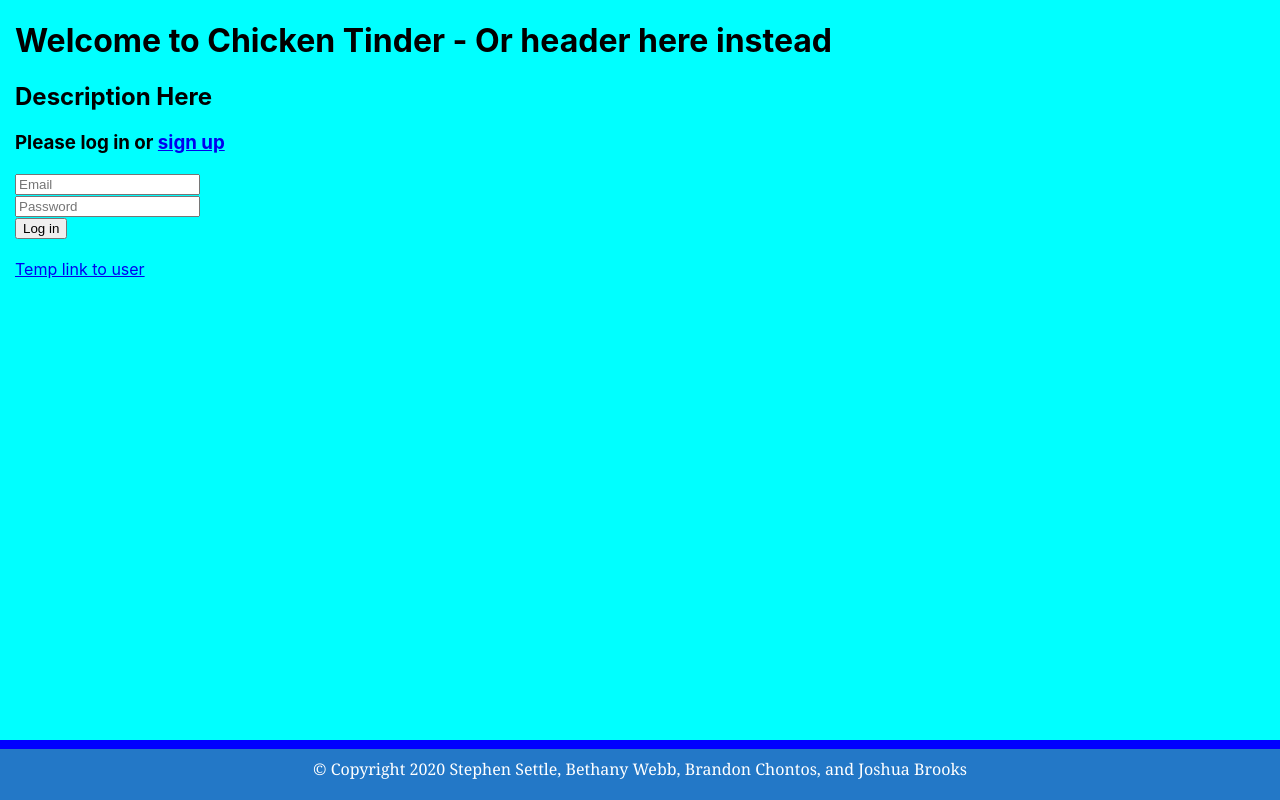
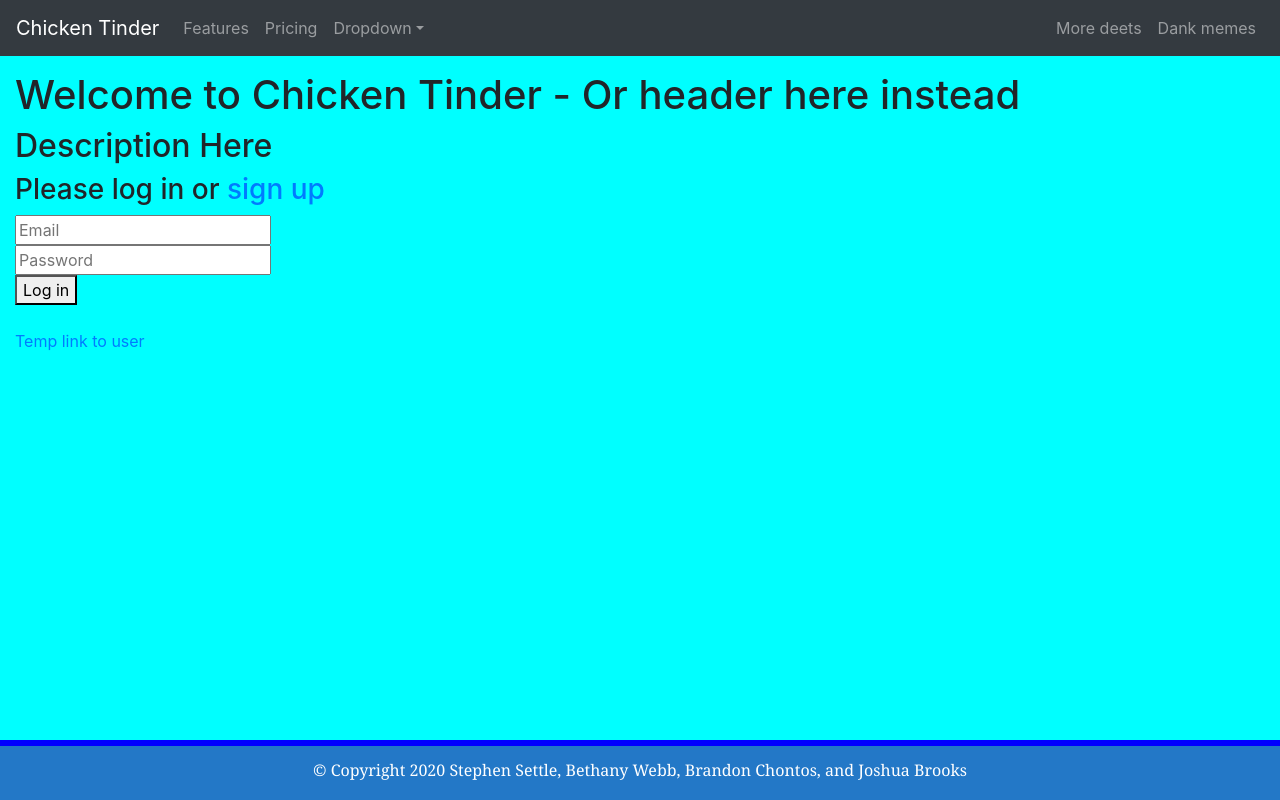
Before and after one commit to BethanyWebb/Final, a React (Create React App) app in the folder client/: page / in a window 1280 px wide. Built offline with nearby package versions, Linux system fonts and the light colour scheme.

Commit message:
Adding Navbar

```diff
--- a/client/package.json
+++ b/client/package.json
@@ -8,8 +8,10 @@
     "@testing-library/react": "^9.5.0",
     "@testing-library/user-event": "^7.2.1",
     "axios": "^0.19.2",
+    "bootstrap": "^4.5.0",
     "jwt-decode": "^2.2.0",
     "react": "^16.13.1",
+    "react-bootstrap": "^1.3.0",
     "react-dom": "^16.13.1",
     "react-router-dom": "^5.2.0",
     "react-scripts": "3.4.1",
--- a/client/public/index.html
+++ b/client/public/index.html
@@ -1,20 +1,22 @@
 <!DOCTYPE html>
 <html lang="en">
+
 <head>
   <meta charset="utf-8" />
   <link rel="icon" href="%PUBLIC_URL%/favicon.ico" />
   <meta name="viewport" content="width=device-width, initial-scale=1" />
   <meta name="theme-color" content="#000000" />
-    <meta
-      name="description"
-      content="Web site created using create-react-app"
-    />
+  <meta name="description" content="Web site created using create-react-app" />
   <link rel="apple-touch-icon" href="%PUBLIC_URL%/logo192.png" />
+  <link rel="stylesheet" href="https://maxcdn.bootstrapcdn.com/bootstrap/4.5.0/css/bootstrap.min.css"
+    integrity="sha384-9aIt2nRpC12Uk9gS9baDl411NQApFmC26EwAOH8WgZl5MYYxFfc+NcPb1dKGj7Sk" crossorigin="anonymous" />
   <link rel="manifest" href="%PUBLIC_URL%/manifest.json" />
   <title>Chicken Tinder</title>
 </head>
+
 <body>
   <noscript>You need to enable JavaScript to run this app.</noscript>
   <div id="root"></div>
 </body>
+
 </html>
--- a/client/src/components/Navbar/Navbar.js
+++ b/client/src/components/Navbar/Navbar.js
@@ -0,0 +1,35 @@
+import React from "react";
+import * as ReactBootStrap from "react-bootstrap";
+
+function MyNavbar() {
+    return (
+        <div className="App">
+            <ReactBootStrap.Navbar collapseOnSelect expand="lg" bg="dark" variant="dark">
+                <ReactBootStrap.Navbar.Brand href="#home">Chicken Tinder</ReactBootStrap.Navbar.Brand>
+                <ReactBootStrap.Navbar.Toggle aria-controls="responsive-navbar-nav" />
+                <ReactBootStrap.Navbar.Collapse id="responsive-navbar-nav">
+                    <ReactBootStrap.Nav className="mr-auto">
+                        <ReactBootStrap.Nav.Link href="#features">Features</ReactBootStrap.Nav.Link>
+                        <ReactBootStrap.Nav.Link href="#pricing">Pricing</ReactBootStrap.Nav.Link>
+                        <ReactBootStrap.NavDropdown title="Dropdown" id="collasible-nav-dropdown">
+                            <ReactBootStrap.NavDropdown.Item href="#action/3.1">Action</ReactBootStrap.NavDropdown.Item>
+                            <ReactBootStrap.NavDropdown.Item href="#action/3.2">Another action</ReactBootStrap.NavDropdown.Item>
+                            <ReactBootStrap.NavDropdown.Item href="#action/3.3">Something</ReactBootStrap.NavDropdown.Item>
+                            <ReactBootStrap.NavDropdown.Divider />
+                            <ReactBootStrap.NavDropdown.Item href="#action/3.4">Separated link</ReactBootStrap.NavDropdown.Item>
+                        </ReactBootStrap.NavDropdown>
+                    </ReactBootStrap.Nav>
+                    <ReactBootStrap.Nav>
+                        <ReactBootStrap.Nav.Link href="#deets">More deets</ReactBootStrap.Nav.Link>
+                        <ReactBootStrap.Nav.Link eventKey={2} href="#memes">
+                            Dank memes
+      </ReactBootStrap.Nav.Link>
+                    </ReactBootStrap.Nav>
+                </ReactBootStrap.Navbar.Collapse>
+            </ReactBootStrap.Navbar>
+        </div>
+    );
+}
+
+
+export default MyNavbar;
--- a/client/src/index.js
+++ b/client/src/index.js
@@ -2,6 +2,8 @@
 import ReactDOM from 'react-dom';
 import './styles/index.css';
 import App from './App';
+// import 'bootstrap/dist/css/bootstrap.min.css';
+
 
 
 ReactDOM.render(
--- a/client/src/pages/Home.js
+++ b/client/src/pages/Home.js
@@ -1,5 +1,6 @@
 import React, { Component } from 'react';
 import Footer from "../components/Footer/Footer";
+import MyNavbar from "../components/Navbar/Navbar"
 import LogInForm from "../components/LogInForm/LogInForm";
 import "../styles/home.css";
 import API from "../utils/API";
@@ -30,7 +31,7 @@
         // console.log(this.userInfo);
         // return this.userInfo;
         API.logIn(this.userInfo)
-        .then(function(jwt) {
+            .then(function (jwt) {
                 // console.log(response.data.token)
                 localStorage.setItem('jwt', jwt.data.token)
                 window.location.replace("/user")
@@ -42,6 +43,7 @@
     render() {
         return (
             <div>
+                <MyNavbar />
                 <div className="basics">
                     <h1>Welcome to Chicken Tinder - Or header here instead</h1>
                     <h2>Description Here</h2>
```
Lines whose indentation alone changed are shown as unchanged.
